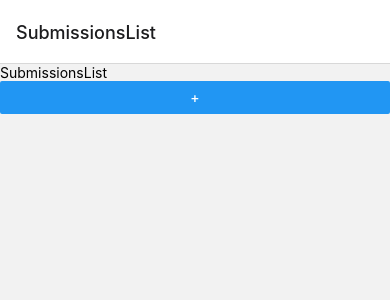
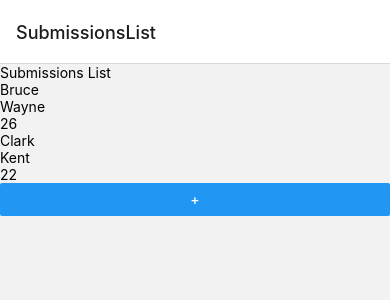
Before and after one commit to guadarecio/TaxesCompany, a React Native app: screen /SubmissionsList in a window 390 px wide. Shown: the top 300 px of the page. Built offline with nearby package versions, Linux system fonts and the light colour scheme.

Commit message:
Building the Redux components and making a FlatList

```diff
--- a/App.js
+++ b/App.js
@@ -2,11 +2,15 @@ import {View} from 'react-native';
 import React from 'react';
 import 'react-native-gesture-handler';
 import StackNav from './src/navigator/StackNav';
+import {Provider} from 'react-redux';
+import store from './src/redux/store';
 
 const App = () => {
   return (
     <View style={{flex: 1}}>
-      <StackNav />
+      <Provider store={store}>
+        <StackNav />
+      </Provider>
     </View>
   );
 };
--- a/package.json
+++ b/package.json
@@ -17,7 +17,9 @@
     "react-native": "0.69.0",
     "react-native-gesture-handler": "^2.7.1",
     "react-native-safe-area-context": "^4.4.1",
-    "react-native-screens": "^3.18.2"
+    "react-native-screens": "^3.18.2",
+    "react-redux": "^8.0.4",
+    "redux": "^4.2.0"
   },
   "devDependencies": {
     "@babel/core": "^7.12.9",
--- /dev/null
+++ b/src/redux/reducer.js
@@ -0,0 +1,29 @@
+import data from '../data/data.json';
+
+const initialState = {
+  submissions: [
+    {
+      id: 1,
+      Name: 'Bruce',
+      Surname: 'Wayne',
+      Age: 26,
+    },
+    {
+      id: 2,
+      Name: 'Clark',
+      Surname: 'Kent',
+      Age: 22,
+    },
+  ],
+
+  formFields: [data.inputFields],
+};
+
+export const reducerApp = (state = initialState, action) => {
+  switch (action.type) {
+    case 'ADD_SUBMISSION':
+      return [...state, action.payload];
+    default:
+      return state;
+  }
+};
--- /dev/null
+++ b/src/redux/store.js
@@ -0,0 +1,10 @@
+import {combineReducers, createStore} from 'redux';
+import {reducerApp} from './reducer';
+
+const reducers = combineReducers({
+  reducerApp,
+});
+
+const store = createStore(reducers);
+
+export default store;
--- a/src/screens/AddSubmission.js
+++ b/src/screens/AddSubmission.js
@@ -1,11 +1,14 @@
 import React, {useState} from 'react';
-import {Text, SafeAreaView, TextInput, StyleSheet, View} from 'react-native';
-import data from '../data/data.json';
+import {
+  Text,
+  SafeAreaView,
+  TextInput,
+  StyleSheet,
+  View,
+  Button,
+} from 'react-native';
 
-const AddSubmission = () => {
-  const form = data.inputFields;
-  console.log(form);
-
+const AddSubmission = ({navigation}) => {
   const [name, setName] = useState();
   const [surname, setSurname] = useState();
   const [age, setAge] = useState();
@@ -39,6 +42,10 @@ const AddSubmission = () => {
           placeholder="Your age"
           type="number"
         />
+        <Button
+          onPress={() => navigation.navigate('SubmissionsList')}
+          title="Add"
+        />
       </View>
     </SafeAreaView>
   );
--- a/src/screens/SubmissionsList.js
+++ b/src/screens/SubmissionsList.js
@@ -1,10 +1,28 @@
 import React from 'react';
-import {View, Text, Button} from 'react-native';
+import {View, Text, Button, FlatList} from 'react-native';
+import {useSelector} from 'react-redux';
 
 const SubmissionsList = ({navigation}) => {
+  const data = useSelector(state => state.reducerApp);
+
+  const renderItem = ({item}) => {
+    console.log(item);
+    return (
+      <View>
+        <Text>{item.Name}</Text>
+        <Text>{item.Surname}</Text>
+        <Text>{item.Age}</Text>
+      </View>
+    );
+  };
   return (
     <View>
-      <Text>SubmissionsList</Text>
+      <Text>Submissions List</Text>
+      <FlatList
+        data={data.submissions}
+        renderItem={renderItem}
+        keyExtractor={item => item.id}
+      />
       <Button title="+" onPress={() => navigation.navigate('AddSubmission')} />
     </View>
   );
```
Also changed, not shown: src/redux/action.js (added, +8 -0 lines), 1 other file (tests, documents, lock files or other folders).
